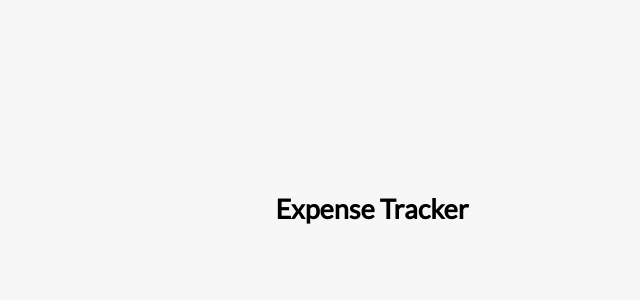
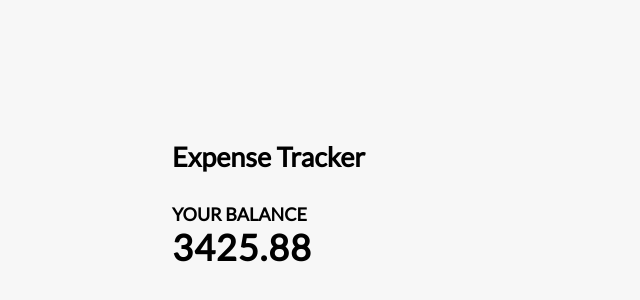
Before and after one commit to joskeh/expense-tracker, a Vue app: page / in a window 1280 px wide. Shown: the part 192-492 px from the top of the page, without its empty margins (268-908 px from the left). Built offline with nearby package versions, Linux system fonts and the light colour scheme.

Commit message:
added  Balance

```diff
--- a/src/App.vue
+++ b/src/App.vue
@@ -1,7 +1,33 @@
 <script setup>
 import Header from './components/Header.vue';
+import Balance from './components/Balance.vue';
+import {ref, computed} from   'vue'
+
+
+const transactions = ref([
+    {id:1, text: 'Paycheck', amount: 699.99},
+    {id:2, text: 'Food', amount: -20},
+    {id:3, text: 'Bills', amount: -200},
+    {id:4, text: 'Video Game', amount: -54.11},
+    {id:5, text: 'Tax Return', amount: 3000},
+
+
+])
+
+//get total
+
+const total = computed(()=>{
+    return transactions.value.reduce((acc,transaction)=>{
+        return acc + transaction.amount
+
+    }, 0)
+
+})
 </script>
 
 <template>
     <Header></Header>
+    <div class="container">
+        <Balance :total="total"></Balance>
+    </div>
 </template>
--- /dev/null
+++ b/src/components/Balance.vue
@@ -0,0 +1,19 @@
+<template>
+
+    <h4>Your Balance</h4>
+    <h1 id="balance"> {{  total }}</h1>
+</template>
+
+<script setup>
+
+import { defineProps } from 'vue';
+
+const props = defineProps({
+        total: {
+            type: Number,
+            require: true,
+        }
+
+
+})
+</script>
```
